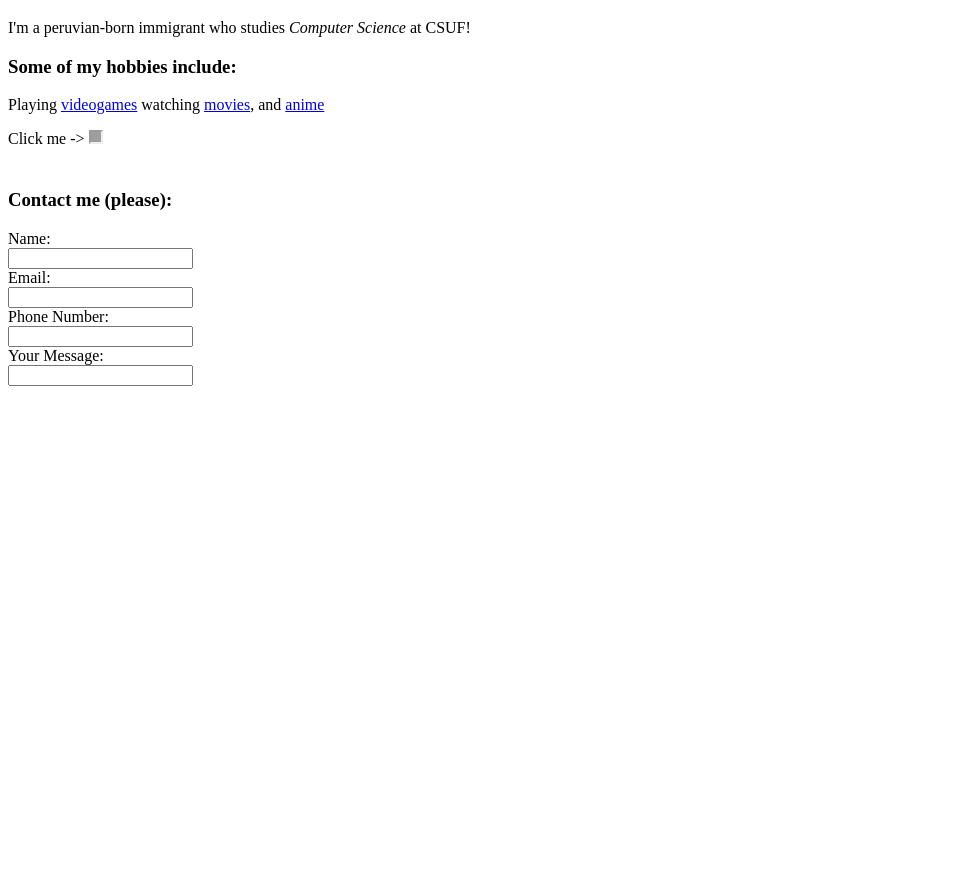
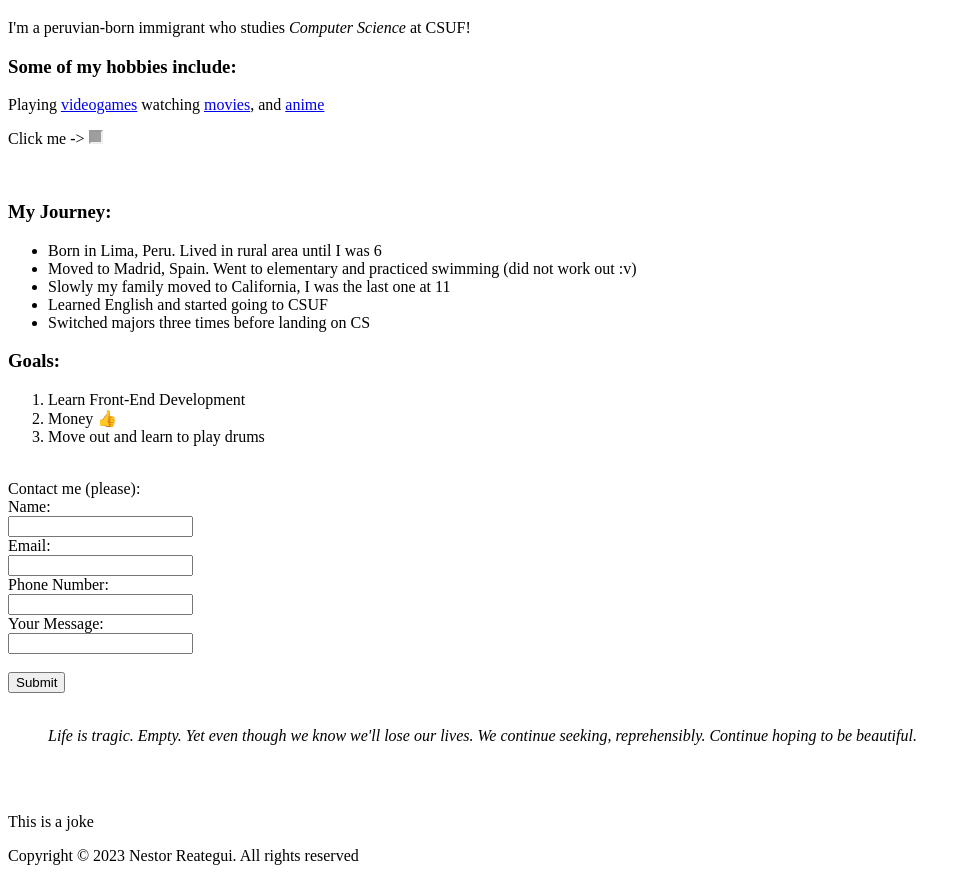
Before and after one commit to nestor-remo/git_test, a plain HTML site: page index.html in a window 1280 px wide. Shown: the part 62-935 px from the top of the page, without its empty margins (0-971 px from the left). Before the commit the page ends 800 px from the top, so only its background shows below. Drawn offline with Linux system fonts and the light colour scheme; grey boxes are pictures that could not be loaded.

Commit message:
done for now

```diff
--- a/index.html
+++ b/index.html
@@ -15,8 +15,26 @@
     Click me -> <iframe width="10" height="10" src="https://www.youtube.com/embed/o5xykMvJejk?autoplay=1&loop=1">
                 </iframe>
    </p>
+   <br>
+
+   <h3> My Journey: </h3>
+   <ul>
+     <li> Born in Lima, Peru. Lived in rural area until I was 6</li>
+     <li> Moved to Madrid, Spain. Went to elementary and practiced swimming (did not work out :v)</li>
+     <li> Slowly my family moved to California, I was the last one at 11</li>
+     <li> Learned English and started going to CSUF</li>
+     <li> Switched majors three times before landing on CS</li>
+   </ul>
    <h3>
-    <br>
+   <h3>
+    Goals:
+   </h3>
+    <ol>
+     <li>Learn Front-End Development</li>
+     <li>Money &#128077</li>
+     <li>Move out and learn to play drums</li>
+    </ol>
+   <br>
     Contact me (please):
    </h3>
    <form>
@@ -27,7 +45,19 @@
      <label for="phone">Phone Number:</label><br>
      <input type="text" id="phone" name="phone"><br>
      <label for="message"> Your Message: </label><br>
-     <input type="text" id="message" name="message"><br>
+     <input type="text" id="message" name="message"><br><br>
+     <button> Submit </button>
    </form>
+   <br>
+   <blockquote>
+     <i>Life is tragic. Empty. Yet even though we know we'll lose our lives. We continue seeking, reprehensibly. Continue
+     hoping to be beautiful.
+     </i>
+   </blockquote>
+   <br><br>
+   <p> This is a joke</p>
+   <footer>
+     Copyright &copy 2023 Nestor Reategui. All rights reserved
+   </footer>
  </body>
 </html>
```
